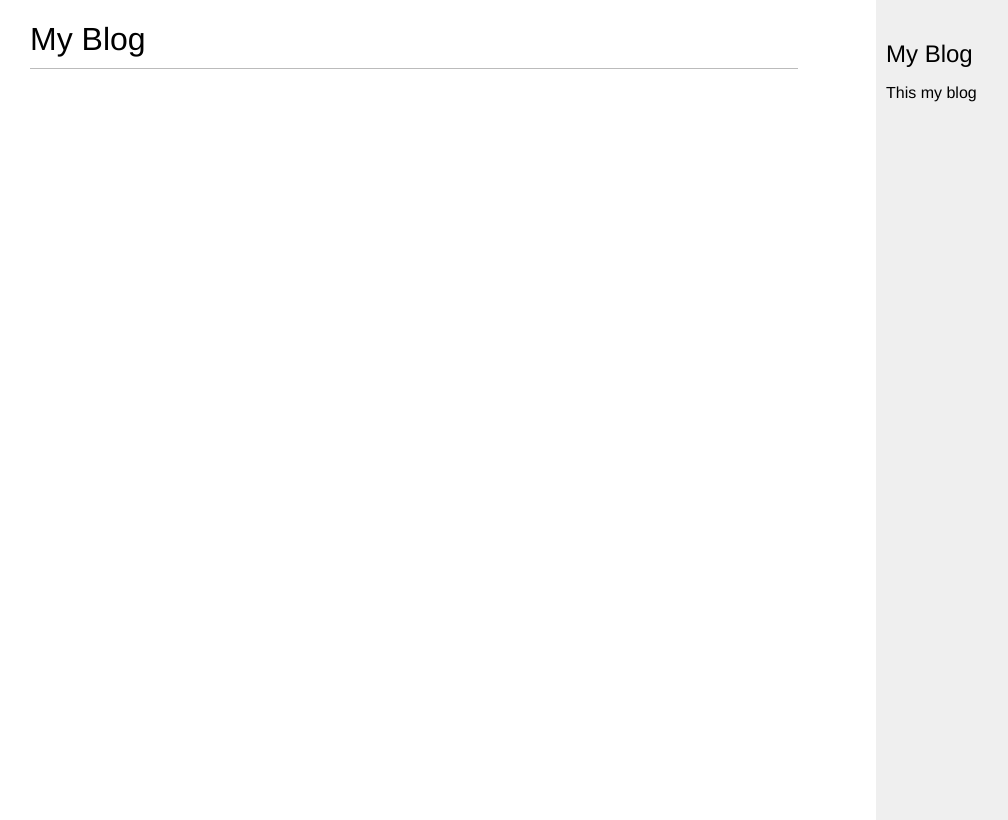
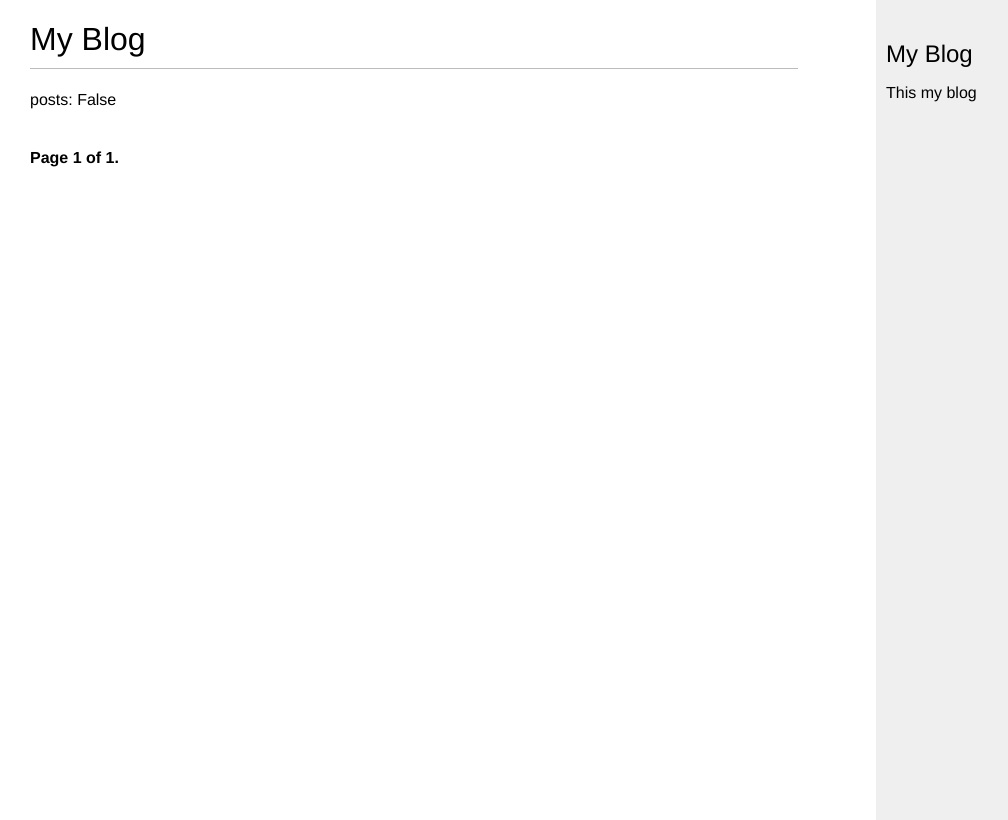
Before and after one commit to yury-nazarov/django-example-blog, a Django app: page /blog/ in a window 1280 px wide. Shown: the whole page, without its empty margins (0-1008 px from the left). Run offline with Django 5.2, Linux system fonts and the light colour scheme; data that the repository does not hold is empty.

Commit message:
87-94. Пагинация

```diff
--- a/mysite/blog/templates/blog/post/list.html
+++ b/mysite/blog/templates/blog/post/list.html
@@ -15,4 +15,5 @@
         </p>
         {{ post.body|truncatewords:30|linebreaks }}
     {% endfor %}
+    {% include "pagination.html" with page=posts %}
 {% endblock %}
--- /dev/null
+++ b/mysite/blog/templates/pagination.html
@@ -0,0 +1,20 @@
+posts: {{ page.has_next }}
+
+<br>
+{% for i in posts %}
+    {{ i }}
+{% endfor %}
+
+<div class="pagination">
+    <span class="step-link">
+        {% if page.has_previous %}
+            <a href="?page={{ page.previous_page_number }}">Previous</a>
+        {% endif %}
+        <span class="current">
+            Page {{ page.number }} of {{ page.paginator.num_pages }}.
+        </span>
+        {% if page.has_next %}
+            <a href="?page={{ page.next_page_number }}">Next</a>
+        {% endif %}
+    </span>
+</div>
--- a/mysite/blog/views.py
+++ b/mysite/blog/views.py
@@ -3,13 +3,28 @@ from django.http import Http404
 # Create your views here.
 
 from .models import Post
+from django.core.paginator import Paginator, EmptyPage, PageNotAnInteger
 
 
 def post_list(request):
     posts = Post.published.all()
+    # Постраничная разбивка с 3 постами на страницу
+    paginator = Paginator(posts, 3)
+    # page - номер страницы из get запроса,
+    # 1 - номер страницы по умолчанию если page пута
+    page_number = request.GET.get('page', 1)
+    try:
+        posts_per_page = paginator.page(page_number)
+    except EmptyPage:
+        # Возвращаем последнюю страницу
+        posts_per_page = paginator.page(paginator.num_pages)
+    except PageNotAnInteger:
+        # Если передали не число, а строку, вернем на первую страницу
+        posts_per_page = paginator.page(1)
+
     return render(request,
                   'blog/post/list.html',
-                  {'posts': posts})
+                  {'posts': posts_per_page})
 
 
 def post_detail(request, year, month, day, post):
```
